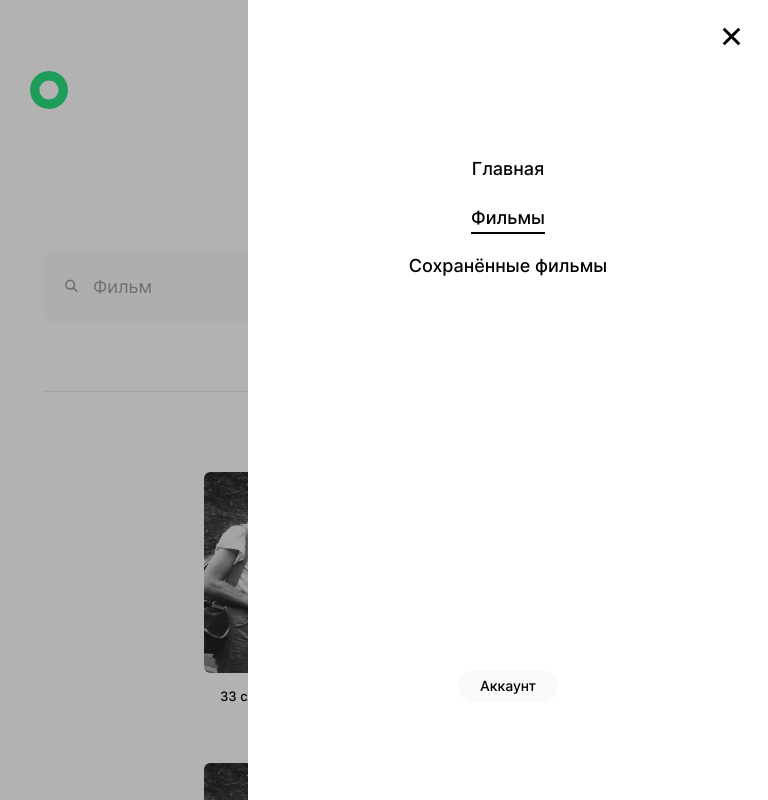
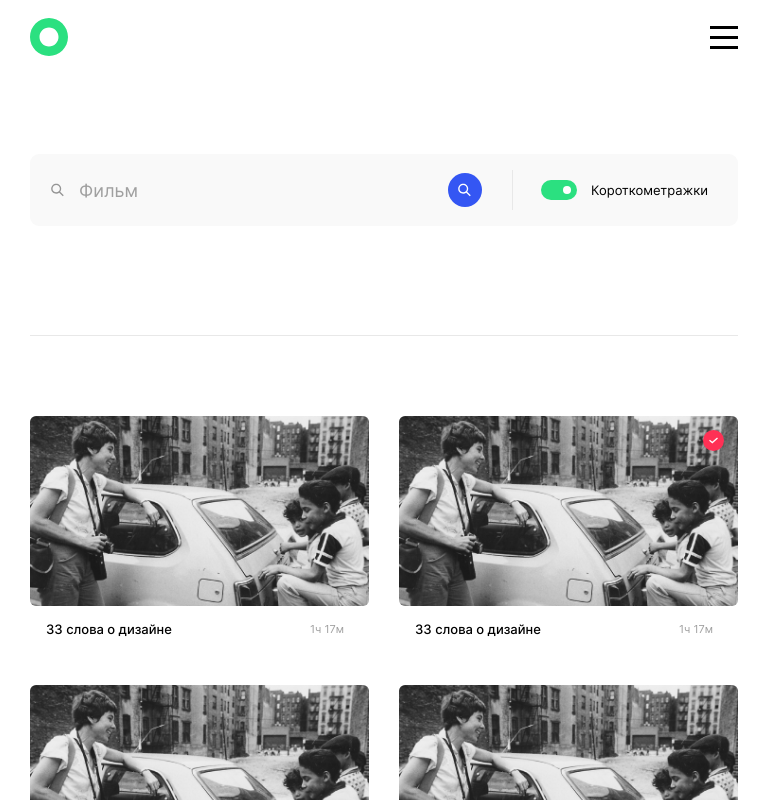
Before and after one commit to GrigoryGriko/movies-explorer-frontend, a React (Create React App) app: page /movies in a window 768 px wide. Shown: the top 800 px of the page. Built offline with nearby package versions, Linux system fonts and the light colour scheme.

Commit message:
feat: адаптирован компонент Movies (768-1136px)

```diff
--- a/src/components/App/App.css
+++ b/src/components/App/App.css
@@ -10,7 +10,7 @@
   width: 100%;
   max-width: 1280px;
 }
-.wrapper {
+.wrapper-promo, .wrapper {
   width: calc(100% - 140px);
 }
 
@@ -30,6 +30,9 @@
 
 @media screen and (min-width: 768px) and (max-width: 1136px) {
   .wrapper {
-    width: calc(100% - 88px);
+    width: calc(100% - 60px);
+  }
+  .wrapper-promo {
+    width: calc(100% - 100px);
   }
 }
--- a/src/components/Main/NavTab/NavTab.css
+++ b/src/components/Main/NavTab/NavTab.css
@@ -6,6 +6,9 @@
 }
 .header__wrapper-menu_unlogged {
   justify-content: flex-end;
+}
+.header__menu-link_dark {
+  color: #fff !important;
 }
 .header__action-reigister {
   margin: 0;
@@ -68,12 +71,54 @@
   color: #000;
   text-decoration: none;
 
-  background: #F9F9F9;
+  background-color: #F9F9F9;
   border-radius: 20px;
+}
+.header__action-account_dark {
+  border: 2px solid #F5F5F5;
+  border-radius: 20px;
+  background-color: transparent;
+  color: #fff;
+  min-height: 28px;
+}
+
+.header__popup-menu-button {
+  display: none;
+  margin: 0;
+  line-height: 0;
+  padding: 0;
+  min-width: 28px;
+  height: 24px;
+
+  background-color: transparent;
+  background-image: url(../../../images/popup-menu-button.svg);
+  background-repeat: no-repeat;
+  background-size: auto;
+  background-position: center;
+
+  border: none;
+  outline: none;
+  cursor: pointer;
+}
+.header__popup-menu-button_dark {
+  background-image: url(../../../images/popup-menu-button-white.svg);
 }
 
 .popup-menu {
   visibility: hidden;
+  display: flex;
+  flex-direction: column;
+  align-items: flex-end;
+
+  position: fixed;
+  top: 0;
+  right: 0;
+  height: 100vh;
+  width: calc(100vw - 248px);
+  overflow: hidden;
+
+  background-color: #fff;
+  z-index: 999;
 }
 
 .popup-menu__cover {
@@ -85,29 +130,14 @@
   height: 2px;
   background-color: #000;
 }
-.popup-menu__page-marker_visibility {
-  visibility: visible;
-}
 
 @media screen and (min-width: 768px) and (max-width: 1136px) {
   .header__wrapper-menu_site-visibility {
     visibility: hidden;
   }
   .popup-menu {
-    display: flex;
-    flex-direction: column;
-    align-items: flex-end;
-
-    position: fixed;
-    top: 0;
-    right: 0;
-    height: 100vh;
-    width: calc(100vw - 248px);
+    display: none;
     visibility: visible;
-    overflow: hidden;
-
-    background-color: #fff;
-    z-index: 999;
   }
   .popup-menu__wrapper-content {
     position: relative;
@@ -138,6 +168,9 @@
     outline: none;
     background-color: transparent;
     cursor: pointer;
+  }
+  .header__popup-menu-button {
+    display: block;
   }
   .popup-menu__wrapper-menu {
     display: flex;
@@ -172,9 +205,12 @@
     text-decoration: none;
   }
 
-  .header__action-account {
+  .popup-menu__page-marker_visibility {
+    visibility: visible;
+  }
+
+  .popup-menu__action-account {
     margin-bottom: 98px;
-    margin-top: 50px;
     background-color: #F9F9F9;
     border-radius: 20px;
     font-family: 'Inter';
@@ -189,7 +225,7 @@
     left: 0;
     position: fixed;
     display: block;
-    visibility: visible;
+    visibility: hidden;
     width: 100vw;
     height: 100vh;
     background-color: #000;
--- a/src/components/Main/NavTab/NavTab.js
+++ b/src/components/Main/NavTab/NavTab.js
@@ -3,18 +3,34 @@ import { Link, useLocation } from 'react-router-dom';
 
 function NavTab() {
   const location = useLocation();
+  const loggedIn = true;
+  let classHeaderMenuLink;
+  let classHeaderActionAccount;
+  let classHeaderPopupMenuButton;
+
+  if (location.pathname === '/') {
+    classHeaderMenuLink = 'header__menu-link_dark';
+    classHeaderActionAccount = 'header__action-account_dark';
+    classHeaderPopupMenuButton = 'header__popup-menu-button_dark';
+  } else {
+    classHeaderMenuLink = '';
+    classHeaderActionAccount = '';
+    classHeaderPopupMenuButton = '';
+  }
 
   return (
     <>
-      {location.pathname !== '/' ? (
+      {loggedIn ? (
         <>
           <nav className="header__wrapper-menu header__wrapper-menu_site-visibility">
-            <Link to="/movies" className={`header__menu-link link-hover ${location.pathname === '/movies' ? 'header__menu-link_bold' : ''}`}>Фильмы</Link>
+            <Link to="/movies" className={`header__menu-link link-hover ${classHeaderMenuLink} ${location.pathname === '/movies' ? 'header__menu-link_bold' : ''}`}>Фильмы</Link>
 
-            <Link to="/saved-movies" className={`header__menu-link link-hover ${location.pathname === '/saved-movies' ? 'header__menu-link_bold' : ''}`}>Сохранённые фильмы</Link>
+            <Link to="/saved-movies" className={`header__menu-link link-hover ${classHeaderMenuLink} ${location.pathname === '/saved-movies' ? 'header__menu-link_bold' : ''}`}>Сохранённые фильмы</Link>
           </nav>
 
-          <Link to="/profile" className="header__action-account link-hover header__wrapper-menu_site-visibility">Аккаунт</Link>
+          <Link to="/profile" className={`header__action-account link-hover ${classHeaderActionAccount} header__wrapper-menu_site-visibility`}>Аккаунт</Link>
+
+          <button className={`header__popup-menu-button button-hover ${classHeaderPopupMenuButton}`}></button>
 
           <div className="popup-menu">
             <div className="popup-menu__wrapper-content">
@@ -60,7 +76,7 @@ function NavTab() {
                 </ul>
               </nav>
 
-              <Link to="/profile" className="header__action-account link-hover">Аккаунт</Link>
+              <Link to="/profile" className="popup-menu__action-account link-hover">Аккаунт</Link>
             </div>
           </div>
           <div className="popup-menu__cover"></div>
--- a/src/components/Main/Promo/Promo.js
+++ b/src/components/Main/Promo/Promo.js
@@ -3,7 +3,7 @@ import React from 'react';
 function Promo() {
   return(
     <section className="promo section">
-      <div class="promo__wrapper wrapper">
+      <div class="promo__wrapper wrapper-promo">
         <h1 className="promo__description">
           Учебный проект студента факультета <br className="promo_display-br"></br>
           Веб-разработки.
--- a/src/components/Movies/MoviesCard/MoviesCard.css
+++ b/src/components/Movies/MoviesCard/MoviesCard.css
@@ -138,3 +138,21 @@
 
   color: #A0A0A0;
 }
+
+@media screen and (min-width: 768px) and (max-width: 1136px) {
+  .movies-cardlist {
+    margin-top: 70px;
+  }
+  .movies-cardlist__list {
+    grid-template-columns: repeat(auto-fill, 339px);
+    grid-gap: 47px 30px;
+  }
+  .movies-cardlist__image {
+    object-fit: cover;
+    width: 339px;
+    height: 190px;
+    border-radius: 6px;
+
+    cursor: pointer;
+  }
+}
--- a/src/components/Movies/MoviesCardList/MoviesCardList.js
+++ b/src/components/Movies/MoviesCardList/MoviesCardList.js
@@ -6,6 +6,7 @@ import Preloader from '../Preloader/Preloader';
 
 function MoviesCardList() {
   return(
+    <>
       <section className="movies-cardlist section">
         <Preloader/>
         <ul className="movies-cardlist__list wrapper">
@@ -53,7 +54,7 @@ function MoviesCardList() {
             </Route>
           </Switch>
         </ul>
-
+      </section>
         <Switch>
           <Route path="/movies">
             <section className="movies-more section">
@@ -63,7 +64,7 @@ function MoviesCardList() {
             </section>
           </Route>
         </Switch>
-      </section>
+    </>
   )
 }
 
--- a/src/components/Movies/SearchForm/SearchForm.css
+++ b/src/components/Movies/SearchForm/SearchForm.css
@@ -80,3 +80,12 @@
   margin-top: 69px;
   background: #E8E8E8;
 }
+
+@media screen and (min-width: 768px) and (max-width: 1136px) {
+  .search-form {
+    padding: 80px 0 10px 0;
+  }
+  .search-form_stroke-line-bottom {
+    margin-top: 109px;
+  }
+}
```
Also changed, not shown: src/images/popup-menu-button-white.svg (added), src/images/popup-menu-button.svg (renamed from src/images/icon-menu.svg).
